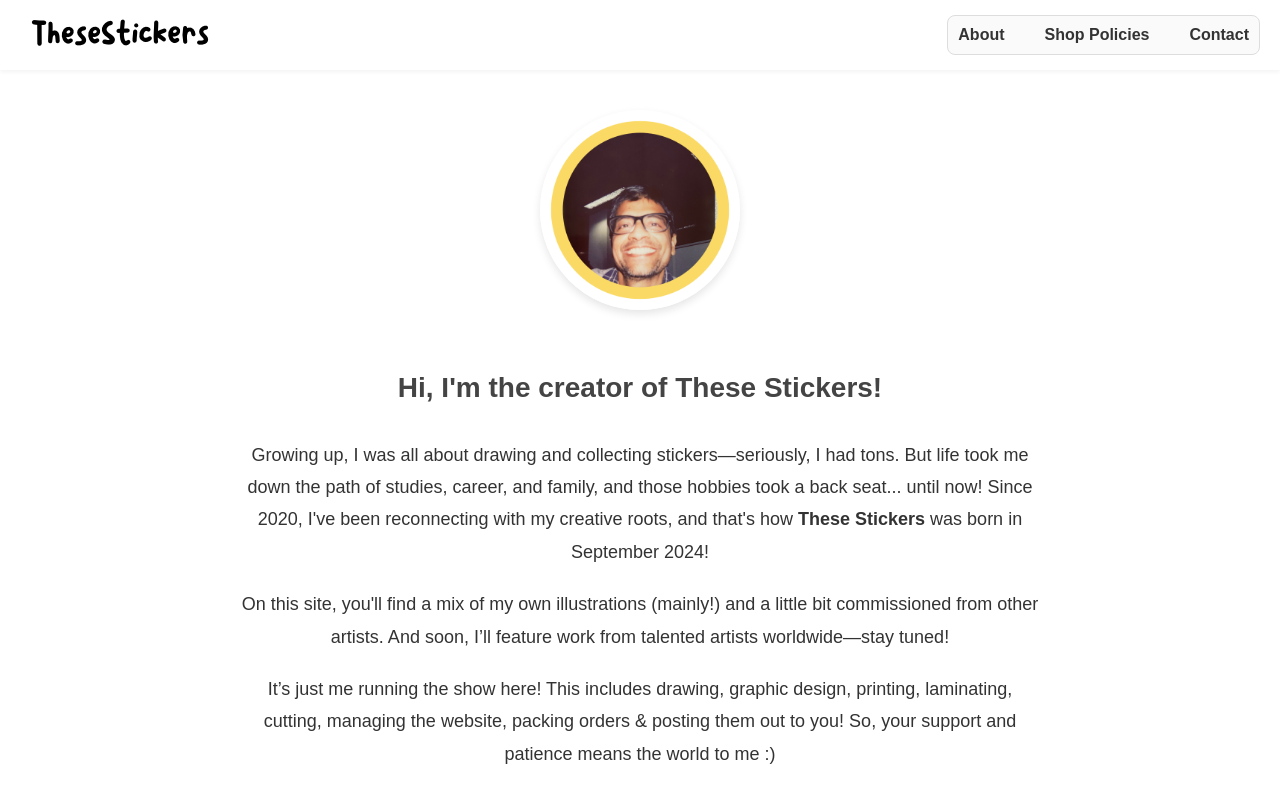
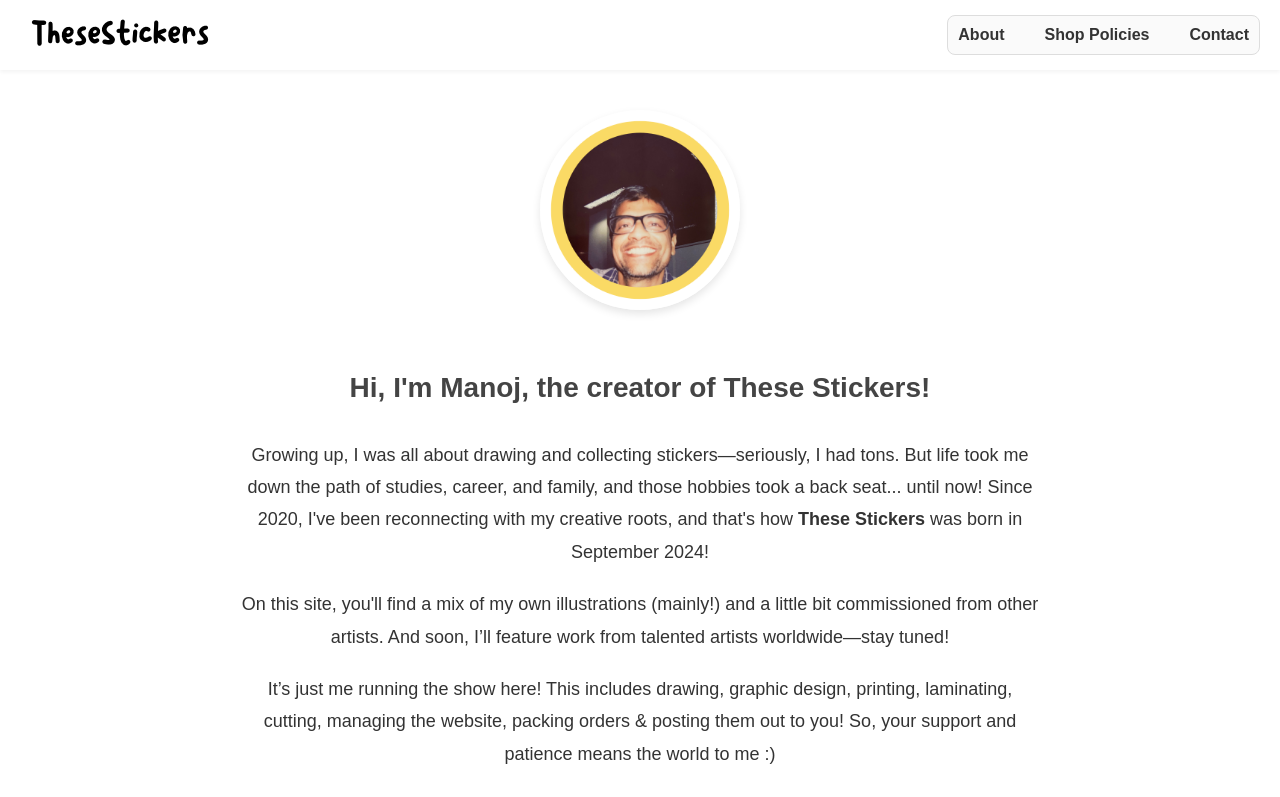
Before and after one commit to emanoj1/thesestickers, a React (Create React App) app: page /about in a window 1280 px wide. Shown: the top 797 px of the page. Built offline with nearby package versions, Linux system fonts and the light colour scheme; the HTML template or start-up script is replaced by a standard one.

Commit message:
Update content

```diff
--- a/src/pages/About.jsx
+++ b/src/pages/About.jsx
@@ -12,7 +12,7 @@ function About() {
       />
 
       <div className="about-content">
-        <h2>Hi, I'm the creator of These Stickers!</h2>
+        <h2>Hi, I'm Manoj, the creator of These Stickers!</h2>
         <p>
           Growing up, I was all about drawing and collecting stickers—seriously, I had tons.
           But life took me down the path of studies, career, and family, and those hobbies
```
Also changed, not shown: 1 other file (tests, documents, lock files or other folders).
